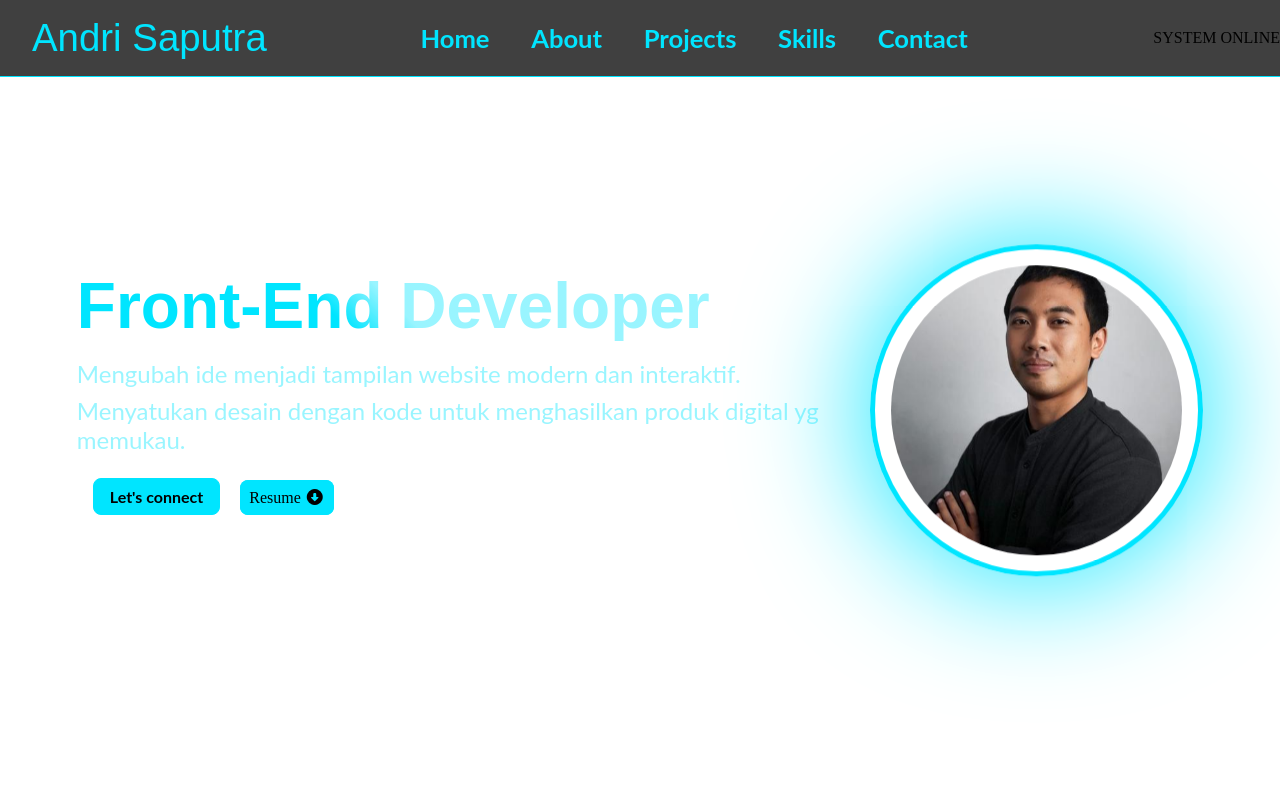
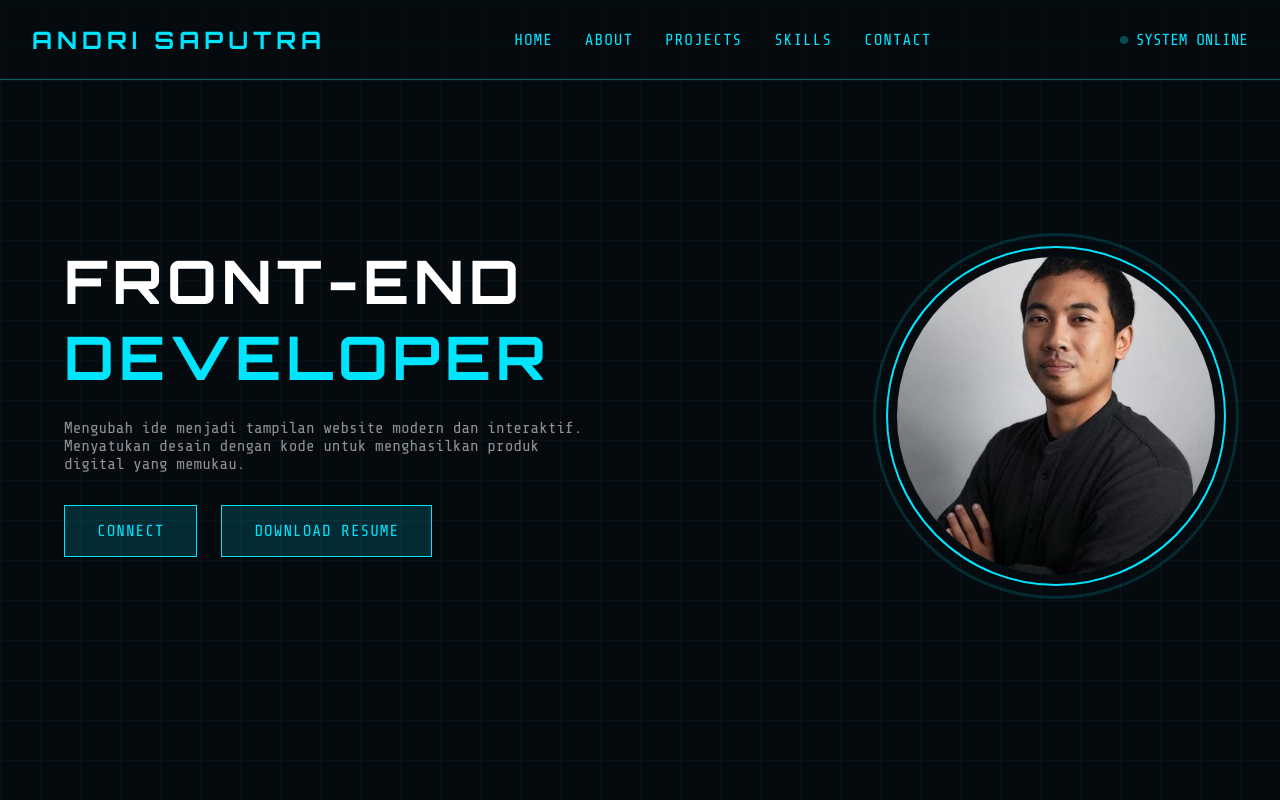
Before and after one commit to andrisaputra25021-dev/Personal-Portfolio-Website, a plain HTML site: page index.html in a window 1280 px wide. Shown: the top 800 px of the page. Drawn offline with nearby package versions, Linux system fonts and the light colour scheme.

Commit message:
redesign navbar and hero section with new UI theme

```diff
--- a/index.html
+++ b/index.html
@@ -20,49 +20,56 @@
   </head>
 
   <body>
+    <div class="background">
       <header>
         <nav class="navbar">
-        <a href="#Home" id="Logo">Andri Saputra</a>
+          <a href="#home" id="Logo">ANDRI SAPUTRA</a>
           <ul class="navlist">
-          <li><a href="#home" class="navlink">Home</a></li>
-          <li><a href="#about" class="navlink">About</a></li>
-          <li><a href="#projects" class="navlink">Projects</a></li>
-          <li><a href="#Skills" class="navlink">Skills</a></li>
-          <li><a href="#Contact" class="navlink">Contact</a></li>
+            <li><a href="#home" class="navlink">HOME</a></li>
+            <li><a href="#about" class="navlink">ABOUT</a></li>
+            <li><a href="#projects" class="navlink">PROJECTS</a></li>
+            <li><a href="#Skills" class="navlink">SKILLS</a></li>
+            <li><a href="#Contact" class="navlink">CONTACT</a></li>
           </ul>
+
           <div class="nav-status">
             <span class="dot"></span>
             <span>SYSTEM ONLINE</span>
           </div>
+
           <div class="menu"><i class="fa-solid fa-bars" id="menu"></i></div>
         </nav>
       </header>
 
-    <section id="Home" class="Home">
-      <div class="Home-content">
-        <h1>Front-End <span>Developer</span></h1>
-        <p>Mengubah ide menjadi tampilan website modern dan interaktif.</p>
+      <section id="home" class="home">
+        <div class="home-leftside">
+          <h1>FRONT-END <span>DEVELOPER</span></h1>
           <p>
-          Menyatukan desain dengan kode untuk menghasilkan produk digital yg
+            Mengubah ide menjadi tampilan website modern dan interaktif.
+            Menyatukan desain dengan kode untuk menghasilkan produk digital yang
             memukau.
           </p>
-        <a class="cta" href="#Contact">Let's connect</a>
+
+          <div class="home-button">
+            <a class="cta" href="#contact">CONNECT </a>
             <a
-          class="navlink"
-          id="Resume"
+              class="resume"
+              id="resume"
               href="https://drive.google.com/uc?export=download&id=1x7dvS2PcgPT7zFNc3KFPOm0rG1b-fIdF
 "
               target="_blank"
               rel="noopener noreferrer"
             >
-          Resume <i class="fa-solid fa-circle-down"></i>
+              DOWNLOAD RESUME
             </a>
           </div>
-      <div class="Profile">
+        </div>
+
+        <div class="home-rightside">
           <img
             src="assets/poto_profil.jpg"
             alt="Andri Saputra | Front-End Developer"
-          class="Profile-picture"
+            class="profile-picture"
           />
         </div>
       </section>
@@ -177,5 +184,6 @@
         <p>&copy; 2025 | <span>Andri Saputra</span> | All Right Reserved.</p>
       </footer>
       <script src="main.js"></script>
+    </div>
   </body>
 </html>
--- a/style.css
+++ b/style.css
@@ -5,9 +5,12 @@
   --primary-color: #00e5ff;
   --secondary-color: rgba(0, 229, 255, 0.4);
   --card-background: rgba(0, 229, 255, 0.02);
-  --font-color: #ffffff;
-  --font-secondary: rgba(255, 255, 255, 0.55);
+  --font-primary-color: #ffffff;
+  --font-secondary-color: rgba(255, 255, 255, 0.55);
   --border-color: rgba(0, 229, 255, 0.15);
+  --bg: rgba(0, 229, 255, 0.04);
+  --font-heading: "Orbitron", sans-serif;
+  --font-body: "Share Tech Mono", monospace;
 }
 
 * {
@@ -24,8 +27,16 @@ body {
 }
 
 section {
-  min-height: 100dvh;
+  min-height: 100vh;
   scroll-margin-top: 80px;
+}
+
+.background {
+  background-color: #050a0f;
+  background-image:
+    linear-gradient(var(--bg) 1px, transparent 1px),
+    linear-gradient(90deg, var(--bg) 1px, transparent 1px);
+  background-size: 40px 40px;
 }
 
 /*navigation bar*/
@@ -35,112 +46,176 @@ section {
 
 .navbar {
   top: 0;
-  background-color: rgba(0, 0, 0, 0.75);
+  background-color: rgba(5, 10, 15, 0.5);
   width: 100%;
-  height: clamp(4rem, 6vw, 7rem);
+  height: 80px;
   display: flex;
   justify-content: space-between;
   align-items: center;
   z-index: 1000;
-  border-bottom: solid clamp(1px, 0.1vw, 3px) var(--primary-color);
+  border-bottom: solid 1px var(--secondary-color);
   position: fixed;
 }
 
 #Logo {
-  font-family: "Montserrat", sans-serif;
-  font-size: clamp(2rem, 3vw, 4rem);
+  font-family: var(--font-heading);
+  color: var(--primary-color);
+  font-weight: bold;
+  font-size: 24px;
+  letter-spacing: 5px;
   padding-left: 2.5%;
-  color: var(--primary-color);
   cursor: pointer;
 }
 
 .navlist {
   color: var(--primary-color);
   list-style-type: none;
-  font-family: "Lato", sans-serif;
-  font-size: clamp(1rem, 2vw, 2.5rem);
-  font-weight: bold;
+  font-family: var(--font-body);
+  font-size: 16px;
   display: flex;
-  gap: clamp(1rem, 2vw, 2.5rem);
-  padding-right: 2.5%;
+  letter-spacing: 1px;
+  gap: 16px;
 }
 
 .navlink {
   color: var(--primary-color);
-  padding: 0.5rem;
-  border-radius: 0.5rem;
-  transition: ease-in-out, 0.25s;
+  padding: 8px;
+  transition: all 0.25s ease-in-out;
   cursor: pointer;
 }
 
 .navlink:hover {
-  color: var(--background-color);
-  background-color: var(--primary-color);
+  color: var(--font-primary-color);
+  text-shadow:
+    0 0 8px var(--primary-color),
+    0 0 24px var(--primary-color);
 }
 
-#Resume {
-  color: var(--background-color);
-  background-color: var(--primary-color);
-  border: solid clamp(1px, 0.1vw, 3px) var(--primary-color);
+.nav-status {
+  color: var(--primary-color);
+  font-family: var(--font-body);
+  font-size: 16px;
+  display: flex;
+  align-items: center;
+  gap: 8px;
+  padding-right: 2.5%;
 }
 
-#Resume:hover {
-  color: var(--primary-color);
-  background-color: var(--background-color);
+.dot {
+  background-color: var(--primary-color);
+  width: 8px;
+  height: 8px;
+  border-radius: 50%;
+  animation: blinking 1.5s infinite;
+}
+
+@keyframes blinking {
+  0%,
+  100% {
+    opacity: 1;
+  }
+  50% {
+    opacity: 0.25;
+  }
 }
 
 /*hero section*/
-.Home {
-  min-height: 100dvh;
-  background-color: var(--background-color);
+.home {
+  display: flex;
+  justify-content: space-between;
+  align-items: center;
+  padding: 0 5%;
+  gap: 16px;
+}
+
+.home-leftside {
+  display: block;
+  justify-content: center;
+  align-items: center;
+  width: 520px;
+}
+
+.home-leftside h1 {
+  color: var(--font-primary-color);
+  font-family: var(--font-heading);
+  font-size: 60px;
+  letter-spacing: 5px;
+  margin-bottom: 24px;
+}
+
+.home-leftside h1 span {
+  color: var(--primary-color);
+}
+
+.home-leftside p {
+  color: var(--font-secondary-color);
+  font-family: var(--font-body);
+  font-size: 16px;
+  margin-bottom: 32px;
+}
+
+.home-button {
+  display: flex;
+  gap: 24px;
+}
+
+.home-button a {
+  font-size: 16px;
+  color: var(--primary-color);
+  font-family: var(--font-body);
+  letter-spacing: 1px;
+  border: solid 1px var(--primary-color);
+  background-color: var(--border-color);
+  padding: 16px 32px;
+  transition: all 0.25s ease-in-out;
+}
+
+.home-button a:hover {
+  background-color: transparent;
+  color: var(--font-primary-color);
+  text-shadow:
+    0 0 8px var(--primary-color),
+    0 0 24px var(--primary-color);
+  letter-spacing: 3px;
+}
+
+.home-rightside {
+  position: relative;
   display: flex;
   justify-content: center;
   align-items: center;
-  padding: 0 clamp(3rem, 6vw, 8rem);
+  animation: floating 2s ease-in-out infinite;
 }
 
-.Home-content {
-  flex: 1;
+.profile-picture {
+  height: 320px;
+  width: 320px;
+  border-radius: 50%;
+  object-fit: cover;
+  border: 1px solid var(--bg);
+  transition: all 0.3s ease-in-out;
+  position: relative;
+  z-index: 1;
 }
 
-.Home-content h1 {
-  color: var(--primary-color);
-  font-family: "Montserrat", sans-serif;
-  font-size: clamp(2.5rem, 5vw, 8rem);
-  max-width: 40rem;
-  margin-bottom: 1rem;
-  background: linear-gradient(
-    45deg,
-    var(--primary-color) 40%,
-    var(--secondary-color) 50%
-  );
-  background-clip: text;
-  -webkit-background-clip: text;
-  -webkit-text-fill-color: transparent;
+/* ring dalam */
+.home-rightside::after {
+  content: "";
+  position: absolute;
+  width: calc(100% + 16px);
+  height: calc(100% + 16px);
+  border-radius: 50%;
+  border: 2px solid var(--primary-color);
 }
 
-.Home-content p {
-  color: var(--secondary-color);
-  font-family: "Lato", sans-serif;
-  font-size: clamp(1.5rem, 1.5vw, 3rem);
-  max-width: 50rem;
-  margin-bottom: 0.5rem;
-}
-
-.Profile-picture {
-  height: clamp(20rem, 26vw, 30rem);
-  width: clamp(20rem, 26vw, 30rem);
+/* ring luar */
+.home-rightside::before {
+  content: "";
+  position: absolute;
+  width: calc(100% + 40px);
+  height: calc(100% + 40px);
   border-radius: 50%;
-  padding: 1rem;
-  border: solid 5px var(--primary-color);
-  object-fit: cover;
-  box-shadow: 0 0 8rem var(--primary-color);
-}
-
-.Profile {
-  align-items: center;
-  position: relative;
-  animation: floating 1.5s ease-in-out infinite;
+  border: 3px solid var(--border-color);
 }
 
 @keyframes floating {
@@ -149,29 +224,8 @@ section {
     transform: translateY(0);
   }
   50% {
-    transform: translateY(1rem);
+    transform: translateY(16px);
   }
-}
-
-.cta {
-  display: inline-block;
-  color: var(--background-color);
-  background-color: var(--primary-color);
-  font-family: "Lato", sans-serif;
-  font-size: clamp(1rem, 1vw, 3rem);
-  font-weight: 700;
-  text-align: center;
-  margin: 1rem;
-  padding: 0.5rem 1rem;
-  border-radius: 0.5rem;
-  border: solid 1px var(--primary-color);
-  cursor: pointer;
-  transition: all 0.2s ease-in-out;
-}
-
-.cta:hover {
-  color: var(--primary-color);
-  background-color: var(--background-color);
 }
 
 /*Skills Section*/
```
Lines whose indentation alone changed are shown as unchanged.
